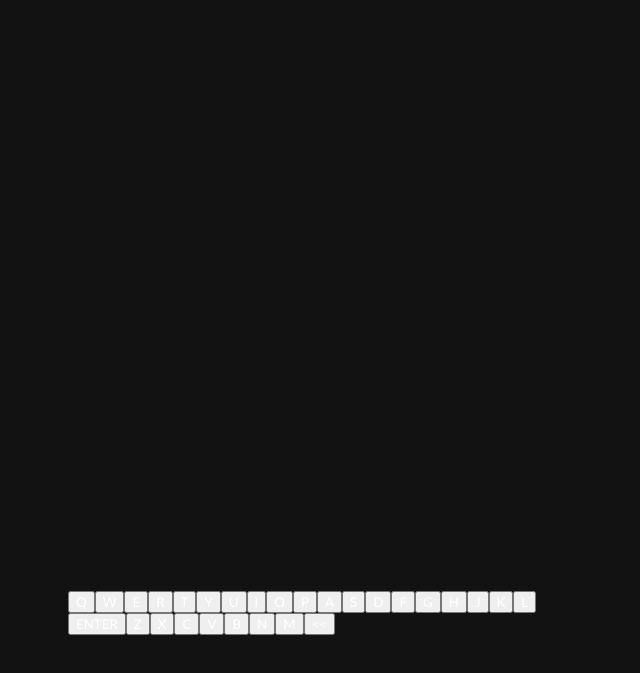
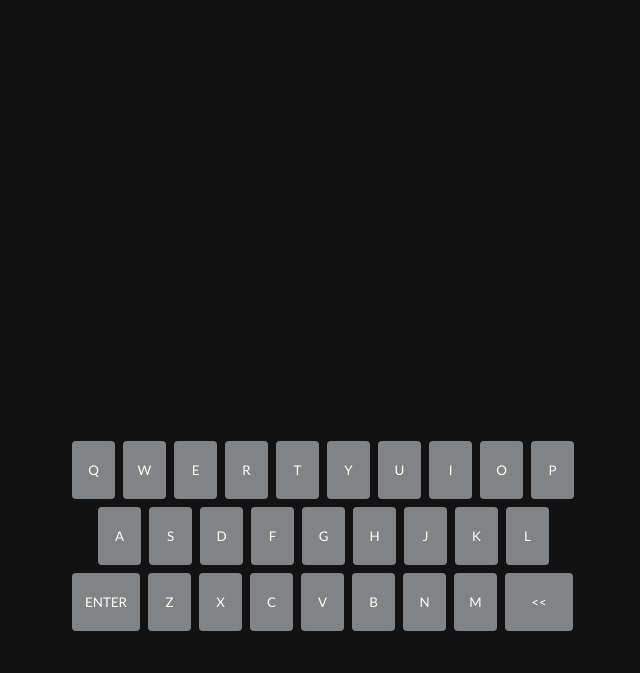
Before and after one commit to navarreteh/WordleClone, a plain HTML site: page index.html in a window 1280 px wide. Shown: the part 93-766 px from the top of the page, without its empty margins (317-957 px from the left). Drawn offline with Linux system fonts and the light colour scheme.

Commit message:
style keyboard

```diff
--- a/style.css
+++ b/style.css
@@ -31,3 +31,21 @@ body {
     display: flex;
     flex-wrap: wrap;
 }
+
+.key-container button {
+    width: 43px;
+    height: 58px;
+    border-radius: 4px;
+    border: none;
+    background-color: #818384;
+    margin: 4px;
+}
+
+.key-container button:nth-child(11){
+    margin-left: 30px;
+}
+
+.key-container button:nth-child(20),
+.key-container button:nth-child(28){
+    width: 68px;
+}
```
